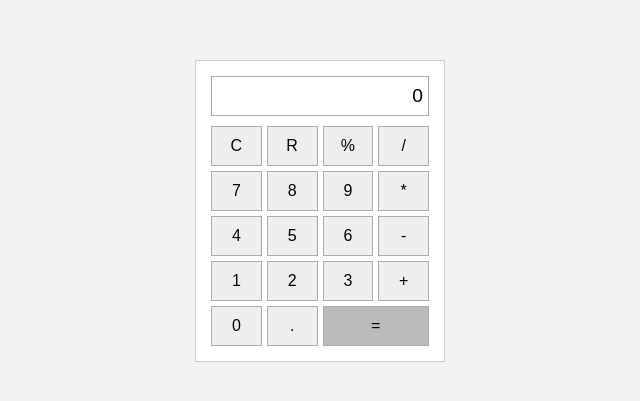
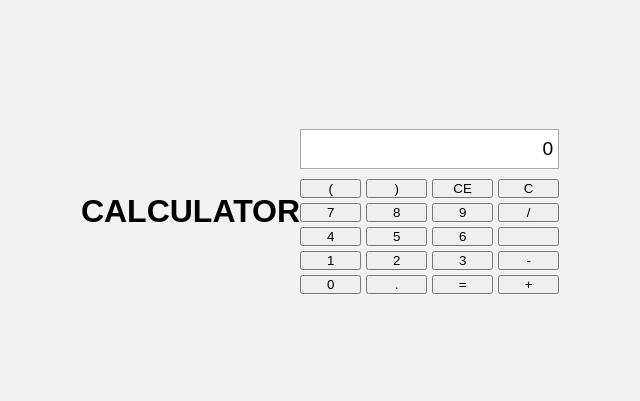
Before and after one commit to logu1431/Calculator_calci, a plain HTML site: page Calci/index.html in a window 1280 px wide. Shown: the part 189-590 px from the top of the page, without its empty margins (320-960 px from the left). Drawn offline with Linux system fonts and the light colour scheme.

Commit message:
index.html

```diff
--- a/Calci/index.html
+++ b/Calci/index.html
@@ -3,45 +3,36 @@
 <head>
     <meta charset="UTF-8">
     <meta name="viewport" content="width=device-width, initial-scale=1.0">
-  <title>Simple Calculator</title>
+    <title>calculator</title>
     <link rel="stylesheet" href="style.css">
 </head>
 <body>
-  <div class="calculator">
-    <input type="text" class="display" value="0" readonly />
-
+    <h1>CALCULATOR</h1>
+    <div id="calculator">
+        <input class="display" id="display" value="0">
         <div class="buttons">
-      <!-- Row 1 -->
-      <button class="click">C</button>
-      <button class="click">R</button>
-      <button class="click">%</button>
-      <button class="click">/</button>
-
-      <!-- Row 2 -->
-      <button class="click">7</button>
-      <button class="click">8</button>
-      <button class="click">9</button>
-      <button class="click">*</button>
-
-      <!-- Row 3 -->
-      <button class="click">4</button>
-      <button class="click">5</button>
-      <button class="click">6</button>
-      <button class="click">-</button>
-
-      <!-- Row 4 -->
-      <button class="click">1</button>
-      <button class="click">2</button>
-      <button class="click">3</button>
-      <button class="click">+</button>
-
-      <!-- Row 5 -->
-      <button class="click">0</button>
-      <button class="click">.</button>
-      <button class="click equal">=</button>
+            <button onclick="appendToDisplay('(')">(</button>
+            <button onclick="appendToDisplay(')')">)</button>
+            <button onclick="clearLastElement()">CE</button>
+            <button onclick="clearDisplay()">C</button>
+            <button onclick="appendToDisplay('7')">7</button>
+            <button onclick="appendToDisplay('8')">8</button>
+            <button onclick="appendToDisplay('9')">9</button>
+            <button onclick="appendToDisplay('/')">/</button>
+            <button onclick="appendToDisplay('4')">4</button>
+            <button onclick="appendToDisplay('5')">5</button>
+            <button onclick="appendToDisplay('6')">6</button>
+            <button onclick="appendToDisplay('')"></button>
+            <button onclick="appendToDisplay('1')">1</button>
+            <button onclick="appendToDisplay('2')">2</button>
+            <button onclick="appendToDisplay('3')">3</button>
+            <button onclick="appendToDisplay('-')">-</button>
+            <button onclick="appendToDisplay('0')">0</button>
+            <button onclick="appendToDisplay('.')">.</button>
+            <button onclick="calculateResult()">=</button>
+            <button onclick="appendToDisplay('+')">+</button>
         </div>
     </div>
-
     <script src="app.js"></script>
 </body>
 </html>
```
Lines whose indentation alone changed are shown as unchanged.
